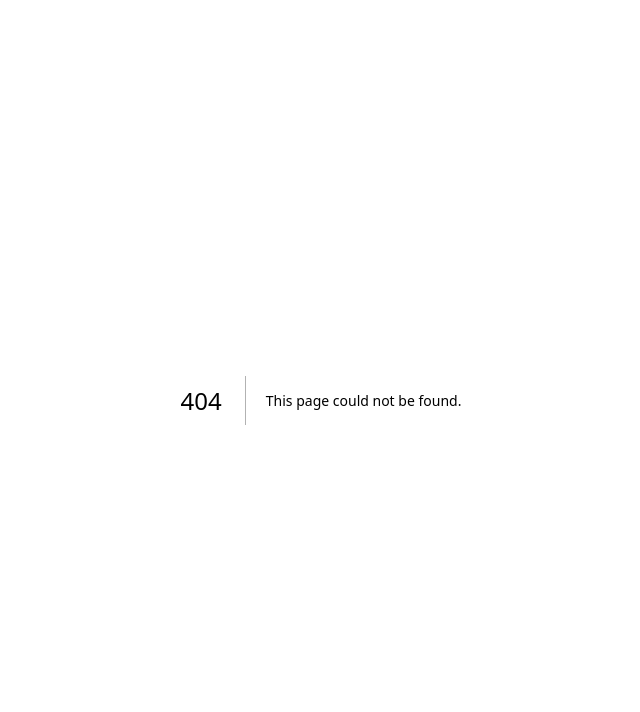
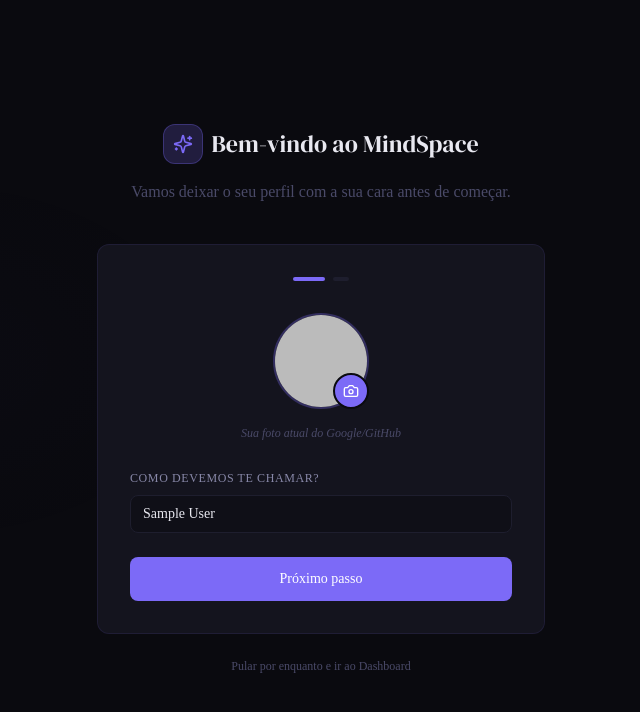
Before and after one commit to ferickinhoferreira/mindspace, a Next.js app: page /onboarding in a window 1280 px wide. Before the commit this address had no page. Shown: the top 712 px of the page, without its empty margins (319-959 px from the left). Built offline with nearby package versions, Linux system fonts and the light colour scheme; no server answers; sample sign-in values are in the browser's storage.

Commit message:
feat: implement premium onboarding flow and redirect fixes

```diff
--- /dev/null
+++ b/app/api/user/update/route.ts
@@ -0,0 +1,29 @@
+// app/api/user/update/route.ts
+import { NextResponse } from "next/server"
+import { auth } from "@/auth"
+import { prisma } from "@/lib/prisma"
+
+export async function PATCH(req: Request) {
+  try {
+    const session = await auth()
+    if (!session?.user?.id) {
+      return NextResponse.json({ error: "Não autorizado" }, { status: 401 })
+    }
+
+    const { name, bio, image } = await req.json()
+
+    const updated = await prisma.user.update({
+      where: { id: session.user.id },
+      data: {
+        ...(name && { name }),
+        ...(bio && { bio }),
+        ...(image && { image }),
+      },
+    })
+
+    return NextResponse.json(updated)
+  } catch (error) {
+    console.error("User update error:", error)
+    return NextResponse.json({ error: "Erro ao atualizar perfil" }, { status: 500 })
+  }
+}
--- /dev/null
+++ b/app/onboarding/page.tsx
@@ -0,0 +1,161 @@
+"use client"
+// app/onboarding/page.tsx
+import { useState, useEffect } from "react"
+import { useRouter } from "next/navigation"
+import { useSession } from "next-auth/react"
+import { Loader2, Camera, Check, User, Sparkles } from "lucide-react"
+
+export default function OnboardingPage() {
+  const router = useRouter()
+  const { data: session, update } = useSession()
+  const [loading, setLoading] = useState(false)
+  const [step, setStep] = useState(1)
+  const [form, setForm] = useState({
+    name: "",
+    bio: "",
+    image: ""
+  })
+
+  useEffect(() => {
+    if (session?.user) {
+      setForm({
+        name: session.user.name || "",
+        bio: "",
+        image: session.user.image || ""
+      })
+    }
+  }, [session])
+
+  async function handleSubmit() {
+    setLoading(true)
+    try {
+      const res = await fetch("/api/user/update", {
+        method: "PATCH",
+        headers: { "Content-Type": "application/json" },
+        body: JSON.stringify(form)
+      })
+
+      if (res.ok) {
+        await update() // Refresh session
+        router.push("/dashboard")
+      }
+    } catch (error) {
+      console.error(error)
+    } finally {
+      setLoading(false)
+    }
+  }
+
+  if (!session) {
+    return (
+      <div className="min-h-screen bg-bg-base flex items-center justify-center">
+        <Loader2 className="animate-spin text-brand" size={32} />
+      </div>
+    )
+  }
+
+  return (
+    <div className="min-h-screen bg-bg-base flex items-center justify-center p-4 relative overflow-hidden">
+      <div className="glow-dot opacity-20" style={{ top: '20%', left: '20%' }} />
+      <div className="glow-dot-secondary opacity-20" style={{ bottom: '20%', right: '20%' }} />
+
+      <div className="relative z-10 w-full max-w-md">
+        <div className="text-center mb-10">
+          <div className="inline-flex items-center gap-2 mb-4">
+            <div className="w-10 h-10 rounded-xl bg-brand/20 border border-brand/30 flex items-center justify-center">
+              <Sparkles className="text-brand" size={20} />
+            </div>
+            <span className="font-display text-2xl text-text-primary">Bem-vindo ao MindSpace</span>
+          </div>
+          <p className="text-text-muted">Vamos deixar o seu perfil com a sua cara antes de começar.</p>
+        </div>
+
+        <div className="card p-8 space-y-8 backdrop-blur-xl border-brand/10">
+          {/* Progress Indicator */}
+          <div className="flex justify-center gap-2">
+            {[1, 2].map((i) => (
+              <div
+                key={i}
+                className={`h-1 rounded-full transition-all duration-500 ${step === i ? 'w-8 bg-brand' : 'w-4 bg-bg-border'}`}
+              />
+            ))}
+          </div>
+
+          {step === 1 ? (
+            <div className="space-y-6 animate-in fade-in slide-in-from-bottom-4 duration-500">
+              <div className="flex flex-col items-center gap-4">
+                <div className="relative group">
+                  <div className="w-24 h-24 rounded-full overflow-hidden border-2 border-brand/30 bg-bg-secondary flex items-center justify-center">
+                    {form.image ? (
+                      <img src={form.image} alt="Profile" className="w-full h-full object-cover" />
+                    ) : (
+                      <User size={40} className="text-text-muted" />
+                    )}
+                  </div>
+                  <button className="absolute bottom-0 right-0 p-2 bg-brand rounded-full text-white border-2 border-bg-base hover:scale-110 transition-transform">
+                    <Camera size={16} />
+                  </button>
+                </div>
+                <p className="text-xs text-text-muted italic">Sua foto atual do Google/GitHub</p>
+              </div>
+
+              <div className="space-y-1.5">
+                <label className="label">Como devemos te chamar?</label>
+                <input
+                  type="text"
+                  className="input"
+                  value={form.name}
+                  onChange={(e) => setForm({...form, name: e.target.value})}
+                  placeholder="Seu nome"
+                />
+              </div>
+
+              <button
+                onClick={() => setStep(2)}
+                className="btn-primary w-full flex items-center justify-center gap-2 py-3"
+              >
+                Próximo passo
+              </button>
+            </div>
+          ) : (
+            <div className="space-y-6 animate-in fade-in slide-in-from-right-4 duration-500">
+              <div className="space-y-1.5">
+                <label className="label">Fale um pouco sobre você (Bio)</label>
+                <textarea
+                  className="input min-h-[120px] resize-none py-3"
+                  value={form.bio}
+                  onChange={(e) => setForm({...form, bio: e.target.value})}
+                  placeholder="Ex: Explorador de ideias, amante de café e tecnologia..."
+                />
+              </div>
+
+              <div className="flex gap-3">
+                <button
+                  onClick={() => setStep(1)}
+                  className="btn-secondary flex-1 py-3"
+                >
+                  Voltar
+                </button>
+                <button
+                  onClick={handleSubmit}
+                  disabled={loading}
+                  className="btn-primary flex-[2] flex items-center justify-center gap-2 py-3"
+                >
+                  {loading ? <Loader2 size={18} className="animate-spin" /> : <Check size={18} />}
+                  Começar agora!
+                </button>
+              </div>
+            </div>
+          )}
+        </div>
+
+        <button
+          onClick={() => router.push("/dashboard")}
+          className="w-full text-center text-text-muted text-xs mt-6 hover:text-brand transition-colors"
+        >
+          Pular por enquanto e ir ao Dashboard
+        </button>
+      </div>
+    </div>
+  )
+}
--- a/auth.ts
+++ b/auth.ts
@@ -55,7 +55,7 @@
   session: { strategy: "jwt" },
   pages: {
     signIn: "/login",
-    newUser: "/register",
+    newUser: "/onboarding",
   },
   callbacks: {
     async jwt({ token, user }) {
```
